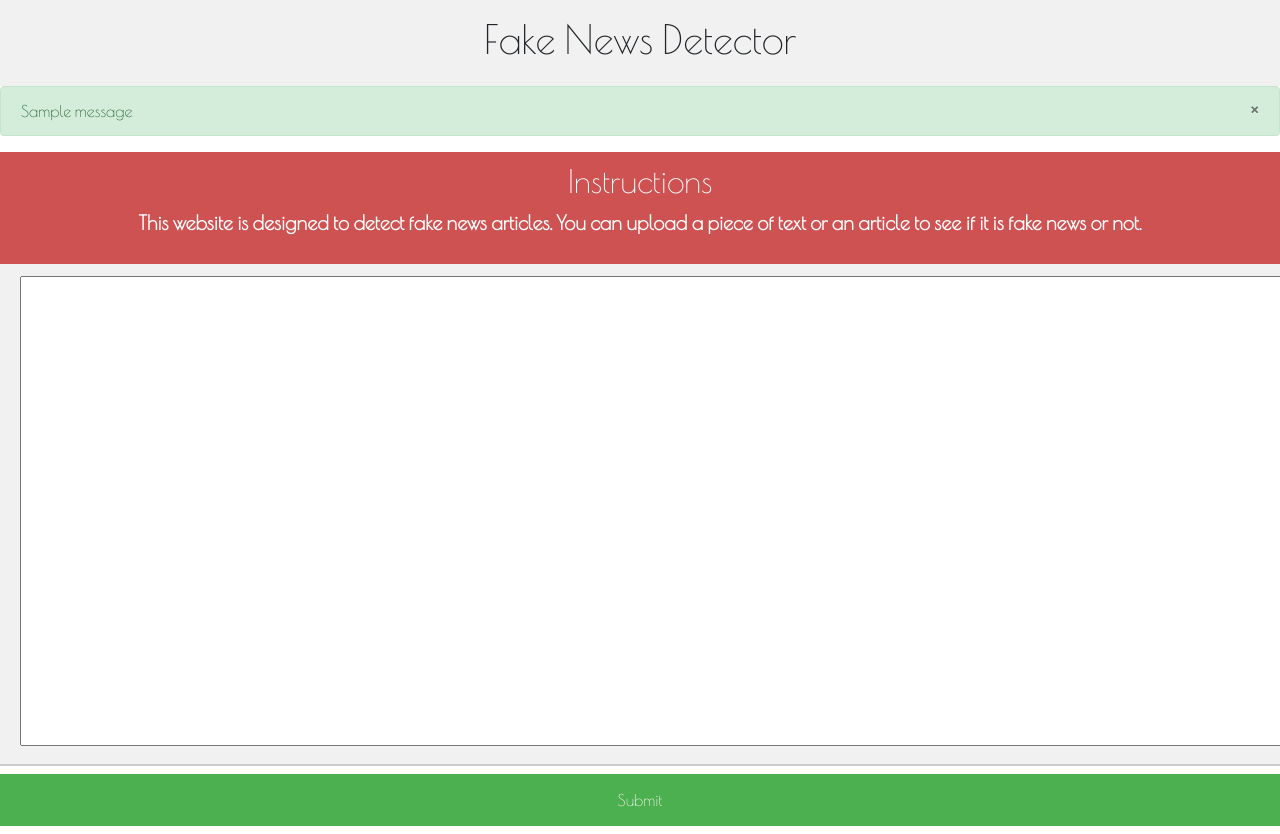
After one commit to Spark631/HackTJ-9.0-Fake-News-Finder, a Flask app: page / in a window 1280 px wide; the page is wider, and only the part inside the window is pictured. The commit adds this page. Run offline with Flask 2, Linux system fonts and the light colour scheme; one stand-in notice (Sample message) is shown; parts of the project's set-up code (start-up, migrations or seed data) failed here and were passed over; some libraries are stand-ins or nearby versions.

Commit message:
Add files via upload

```diff
--- a/static/style.css
+++ b/static/style.css
@@ -1,3 +1,72 @@
-h1 {
-    color:aqua;
+* {
+    padding: 0;
+    margin: 0;
+    font-family:"Poiret One";
+    text-align: 0;
 }
+
+.instructions {
+    font-size: 20px;
+    font-weight: bold;
+    color: #fff;
+    text-align: center;
+    padding: 10px;
+    background-color: rgb(206, 82, 82);
+}
+
+.header {
+    background-color: #f1f1f1;
+    padding: 15px;
+    align-items: center;
+    text-align: center;
+    font-size: 2em;
+}
+.buttons {
+    font-size: 1.5em;
+    text-align: center;
+    padding: 10px;
+    background-color: #f1f1f1;
+}
+.space {
+    width: 5vw;
+    display: inline-block
+}
+
+.inputBox1 {
+    text-align: center;
+    align-items: center;
+    align-content: center;
+    width: 100%;
+    padding: 12px 20px;
+    /* margin: 8px 0; */
+    box-sizing: border-box;
+    border: none;
+    border-bottom: 2px solid #ccc;
+    background-color: #f1f1f1;
+}
+
+.confirmButton {
+    background-color: #4CAF50;
+    color: white;
+    padding: 14px 20px;
+    margin: 8px 0;
+    border: none;
+    cursor: pointer;
+    width: 100%;
+}
+
+.confirmButton:hover {
+    opacity: 0.8;
+}
+
+.text {
+    font-size: 1.3em;
+    font-family:"Poiret One";
+}
+
+::-webkit-scrollbar {
+    width: 5px;
+}
+::-webkit-scrollbar-thumb {
+    background: #888;
+}
--- /dev/null
+++ b/templates/home.html
@@ -0,0 +1,65 @@
+<!DOCTYPE html>
+<html lang="en">
+<head>
+    <link rel="stylesheet" href="https://fonts.googleapis.com/css?family=Poiret One">
+    <link rel="stylesheet" href="style.css">
+    <meta charset="UTF-8">
+    <meta http-equiv="X-UA-Compatible" content="IE=edge">
+    <meta name="viewport" content="width=device-width, initial-scale=1.0">
+    <title>Fake News Detector</title>
+    <link rel= "stylesheet" type= "text/css" href= "{{ url_for('static',filename='style.css') }}">
+    <link
+      rel="stylesheet"
+      href="https://stackpath.bootstrapcdn.com/bootstrap/4.4.1/css/bootstrap.min.css"
+      integrity="sha384-Vkoo8x4CGsO3+Hhxv8T/Q5PaXtkKtu6ug5TOeNV6gBiFeWPGFN9MuhOf23Q9Ifjh"
+      crossorigin="anonymous"
+    />
+    <link
+      rel="stylesheet"
+      href="https://stackpath.bootstrapcdn.com/font-awesome/4.7.0/css/font-awesome.min.css"
+      crossorigin="anonymous"
+    />
+</head>
+<body>
+    <div class="header">
+        <h1>Fake News Detector</h1>
+    </div>
+    {% with messages = get_flashed_messages(with_categories=true) %} {% if
+        messages %} {% for category, message in messages %} {% if category ==
+        'error' %}
+        <div class="alert alert-danger alter-dismissable fade show" role="alert">
+          {{ message }}
+          <button type="button" class="close" data-dismiss="alert">
+            <span aria-hidden="true">&times;</span>
+          </button>
+        </div>
+        {% else %}
+        <div class="alert alert-success alter-dismissable fade show" role="alert">
+          {{ message }}
+          <button type="button" class="close" data-dismiss="alert">
+            <span aria-hidden="true">&times;</span>
+          </button>
+        </div>
+        {% endif %} {% endfor %} {% endif %} {% endwith %}
+
+    <div class="instructions">
+        <h2>Instructions</h2>
+        <p>
+            This website is designed to detect fake news articles.
+            You can upload a piece of text or an article to see if it is fake news or not.
+        </p>
+    </div>
+    <form method="POST">
+        <div class="inputBox1">
+            <textarea rows = "15" cols="120" name="add" class ="text" id="inputy" placeholder="Enter your text :)"> </textarea>
+        </div>
+
+        <button type="submit" class="confirmButton" id="submit">Submit</button>
+    </form>
+    <script
+        type="text/javascript"
+        src="{{ url_for('static',filename='script.js')}}"
+    ></script>
+    <script src="https://ajax.googleapis.com/ajax/libs/jquery/3.6.0/jquery.min.js"></script>
+</body>
+</html>
```
